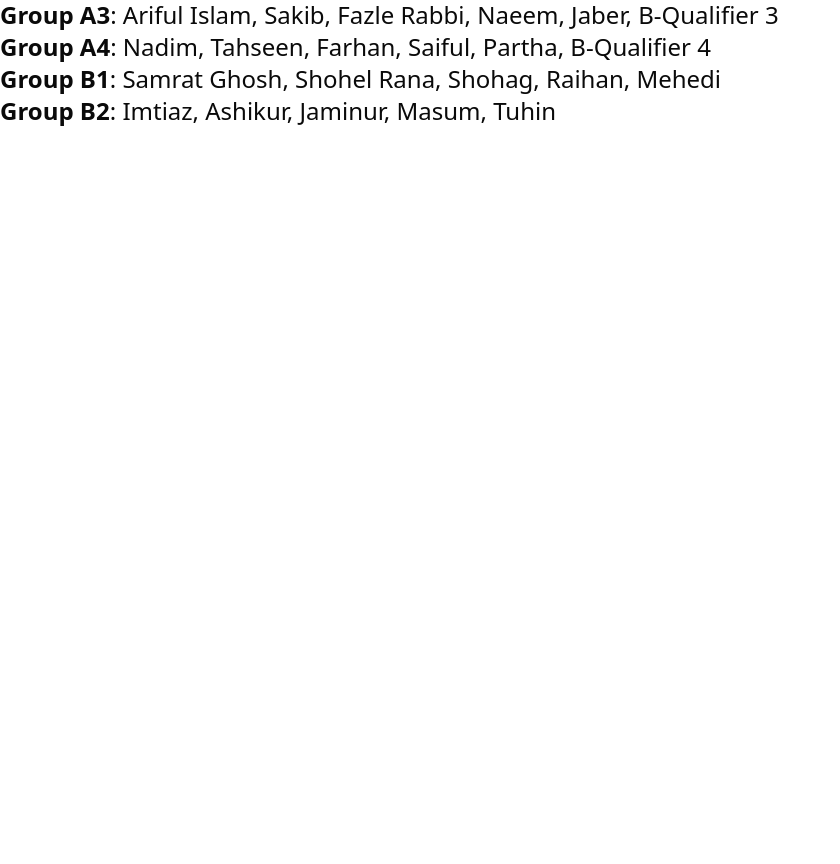
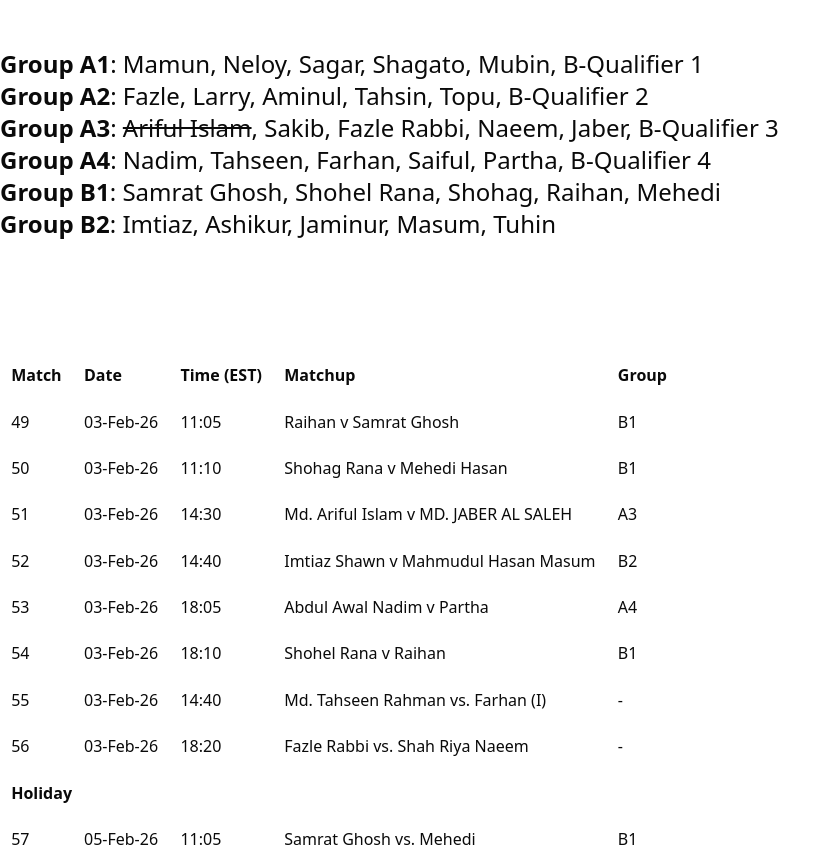
Before and after one commit to tahsinAmin/tt26, a React (Vite) app: page / in a window 1280 px wide. Shown: the part 233-1097 px from the top of the page, without its empty margins (0-840 px from the left). Before the commit the page ends 800 px from the top, so only its background shows below. Built offline with nearby package versions, Linux system fonts and the light colour scheme.

Commit message:
feat: data populated

```diff
--- a/src/App.jsx
+++ b/src/App.jsx
@@ -1,4 +1,5 @@
 import { Button } from "@/components/ui/button";
+import { groups } from "./data";
 
 function App() {
   return (
@@ -14,7 +15,7 @@ function App() {
           <strong>Group A2</strong>: Fazle, Larry, Aminul, Tahsin, Topu, B-Qualifier 2
         </div>
         <div className="text-2xl">
-          <strong>Group A3</strong>:  Ariful Islam, Sakib, Fazle Rabbi, Naeem, Jaber, B-Qualifier 3</div>
+          <strong>Group A3</strong>:  <span className="line-through">Ariful Islam</span>, Sakib, Fazle Rabbi, Naeem, Jaber, B-Qualifier 3</div>
         <div className="text-2xl">
           <strong>Group A4</strong>: Nadim, Tahseen, Farhan, Saiful, Partha, B-Qualifier 4</div>
         <div className="text-2xl">
@@ -24,6 +25,127 @@ function App() {
           <strong>Group B2</strong>: Imtiaz, Ashikur, Jaminur, Masum, Tuhin
         </div>
       </section>
+      <section className="tablepress-responsive-container">
+        <table id="tablepress-283" className="tablepress tablepress-id-283 tbody-has-connected-cells">
+          <thead>
+            <tr className="row-1">
+              <th className="column-1">Match</th>
+              <th className="column-2">Date</th>
+              <th className="column-3">Time (EST)</th>
+              <th className="column-5">Matchup</th>
+              <th className="column-6">Group</th>
+            </tr>
+          </thead>
+          <tbody>
+            {groups.map((group) => {
+
+              if (group.id < 0) {
+                return (
+                  <tr className="row-91">
+                    <td colspan="8" className="column-1"><b>Holiday</b></td>
+                  </tr>
+                )
+              }
+              return (
+                <tr key={group.id} className="row-2">
+                  <td className="column-1">{group.id}</td>
+                  <td className="column-2">{group.date}</td>
+                  <td className="column-3">{group.time}</td>
+                  <td className="column-5">{group.matchup}</td>
+                  <td className="column-6">{group.group}</td>
+                </tr>
+              )
+            })}
+
+            <tr className="row-91">
+              <td colspan="8" className="column-1"><b>Holiday</b></td>
+            </tr>
+            <tr className="row-92">
+              <td className="column-1">89</td>
+              <td className="column-2">4-Jul-26</td>
+              <td className="column-3">17:00</td>
+              <td className="column-5">Match 74 Winner v Match 77 Winner</td>
+              <td className="column-6"></td>
+            </tr>
+            <tr className="row-93">
+              <td className="column-1">90</td>
+              <td className="column-2">4-Jul-26</td>
+              <td className="column-3">13:00</td>
+              <td className="column-5">Match 73 Winner v Match 75 Winner</td>
+              <td className="column-6"></td>
+            </tr>
+
+            <tr className="row-100">
+              <td colspan="8" className="column-1"><b>Quarter-finals</b></td>
+            </tr>
+            <tr className="row-101">
+              <td className="column-1">97</td>
+              <td className="column-2">9-Jul-26</td>
+              <td className="column-3">16:00</td>
+              <td className="column-5">Match 89 Winner v Match 90 Winner</td>
+              <td className="column-6"></td>
+            </tr>
+            <tr className="row-102">
+              <td className="column-1">98</td>
+              <td className="column-2">10-Jul-26</td>
+              <td className="column-3">15:00</td>
+              <td className="column-5">Match 93 Winner v Match 94 Winner</td>
+              <td className="column-6"></td>
+            </tr>
+            <tr className="row-103">
+              <td className="column-1">99</td>
+              <td className="column-2">11-Jul-26</td>
+              <td className="column-3">17:00</td>
+              <td className="column-5">Match 91 Winner v Match 92 Winner</td>
+              <td className="column-6"></td>
+            </tr>
+            <tr className="row-104">
+              <td className="column-1">100</td>
+              <td className="column-2">11-Jul-26</td>
+              <td className="column-3">21:00</td>
+              <td className="column-5">Match 95 Winner v Match 96 Winner</td>
+              <td className="column-6"></td>
+            </tr>
+            <tr className="row-105">
+              <td colspan="8" className="column-1"><b>Semi-finals</b></td>
+            </tr>
+            <tr className="row-106">
+              <td className="column-1">101</td>
+              <td className="column-2">14-Jul-26</td>
+              <td className="column-3">15:00</td>
+              <td className="column-5">Match 97 Winner v Match 98 Winner</td>
+              <td className="column-6"></td>
+            </tr>
+            <tr className="row-107">
+              <td className="column-1">102</td>
+              <td className="column-2">15-Jul-26</td>
+              <td className="column-3">15:00</td>
+              <td className="column-5">Match 99 Winner v Match 100 Winner</td>
+              <td className="column-6"></td>
+            </tr>
+            <tr className="row-108">
+              <td colspan="8" className="column-1"><b>Third Place</b></td>
+            </tr>
+            <tr className="row-109">
+              <td className="column-1">103</td>
+              <td className="column-2">18-Jul-26</td>
+              <td className="column-3">17:00</td>
+              <td className="column-5">Match 101 Loser v Match 102 Loser</td>
+              <td className="column-6"></td>
+            </tr>
+            <tr className="row-110">
+              <td colspan="8" className="column-1"><b>Final</b></td>
+            </tr>
+            <tr className="row-111">
+              <td className="column-1">104</td>
+              <td className="column-2">19-Jul-26</td>
+              <td className="column-3">15:00</td>
+              <td className="column-5">Match 101 Winner v Match 102 Winner</td>
+              <td className="column-6"></td>
+            </tr>
+          </tbody>
+        </table>
+      </section>
     </div>
   );
 }
--- /dev/null
+++ b/src/data.ts
@@ -0,0 +1,150 @@
+export const groups = [
+    {
+        id: 49,
+        date: "03-Feb-26",
+        time: "11:05",
+        matchup: "Raihan v Samrat Ghosh",
+        group: "B1",
+    },
+    {
+        id: 50,
+        date: "03-Feb-26",
+        time: "11:10",
+        matchup: "Shohag Rana v Mehedi Hasan",
+        group: "B1",
+    },
+    {
+        id: 51,
+        date: "03-Feb-26",
+        time: "14:30",
+        matchup: "Md. Ariful Islam v MD. JABER AL SALEH",
+        group: "A3",
+    },
+    {
+        id: 52,
+        date: "03-Feb-26",
+        time: "14:40",
+        matchup: "Imtiaz Shawn v Mahmudul Hasan Masum",
+        group: "B2",
+    },
+    {
+        id: 53,
+        date: "03-Feb-26",
+        time: "18:05",
+        matchup: "Abdul Awal Nadim v Partha",
+        group: "A4",
+    },
+    {
+        id: 54,
+        date: "03-Feb-26",
+        time: "18:10",
+        matchup: "Shohel Rana v Raihan",
+        group: "B1",
+    },
+    {
+        id: 55,
+        date: "03-Feb-26",
+        time: "14:40",
+        matchup: "Md. Tahseen Rahman vs. Farhan (I)",
+        group: "-",
+    },
+    {
+        id: 56,
+        date: "03-Feb-26",
+        time: "18:20",
+        matchup: "Fazle Rabbi vs. Shah Riya Naeem",
+        group: "-",
+    },
+    {
+        id: -1,
+        date: "04-Feb-26",
+        time: "",
+        matchup: "Holiday",
+        group: "-",
+    },
+    {
+        id: 57,
+        date: "05-Feb-26",
+        time: "11:05",
+        matchup: "Samrat Ghosh vs. Mehedi",
+        group: "B1",
+    },
+    {
+        id: 58,
+        date: "05-Feb-26",
+        time: "11:10",
+        matchup: "Shohel Rana vs. Shohag",
+        group: "B1",
+    },
+    {
+        id: 59,
+        date: "05-Feb-26",
+        time: "14:30",
+        matchup: "Jaber vs. Fazle Rabbi",
+        group: "A3",
+    },
+    {
+        id: 60,
+        date: "05-Feb-26",
+        time: "14:40",
+        matchup: "Nadim vs. Saiful",
+        group: "A4",
+    },
+    {
+        id: 61,
+        date: "05-Feb-26",
+        time: "18:05",
+        matchup: "Jaminur vs. Tuhin",
+        group: "B2",
+    },
+    {
+        id: 62,
+        date: "05-Feb-26",
+        time: "18:10",
+        matchup: "Ashikur vs. Masum",
+        group: "B2",
+    },
+    {
+        id: 63,
+        date: "06-Feb-26",
+        time: "11:05",
+        matchup: "Raihan vs. Mehedi",
+        group: "B1",
+    },
+    {
+        id: 64,
+        date: "06-Feb-26",
+        time: "11:10",
+        matchup: "Imtiaz vs. Tuhin",
+        group: "B2",
+    },
+    {
+        id: 65,
+        date: "06-Feb-26",
+        time: "14:20",
+        matchup: "Mamun vs. Shagato",
+        group: "A1",
+    },
+    {
+        id: 66,
+        date: "06-Feb-26",
+        time: "14:30",
+        matchup: "Larry vs. Aminul",
+        group: "A2",
+    },
+    {
+        id: 67,
+        date: "06-Feb-26",
+        time: "18:05",
+        matchup: "Ashikur vs. Jaminur",
+        group: "B2",
+    },
+    {
+        id: 68,
+        date: "06-Feb-26",
+        time: "18:10",
+        matchup: "Masum vs. Tuhin",
+        group: "B2",
+    },
+    // Neloy vs. Sagar A1
+]
--- a/src/index.css
+++ b/src/index.css
@@ -121,3 +121,32 @@
     @apply bg-background text-foreground;
   }
 }
+
+:root {
+  --container-width: 960px;
+  --section-padding: 112.5px;
+}
+
+section {
+    background-position: center;
+    background-size: cover;
+    padding-top: var(--section-padding);
+    position: relative;
+}
+
+.tablepress>:not(caption)>*>* {
+  background: none;
+  border: none;
+  -webkit-box-sizing: initial;
+  box-sizing: initial;
+  float: none !important;
+  padding: var(--padding);
+  text-align: left;
+  vertical-align: top;
+}
+
+@media (min-width: 992px) {
+  .tablepress {
+      --padding: 0.7em;
+  }
+}
```
